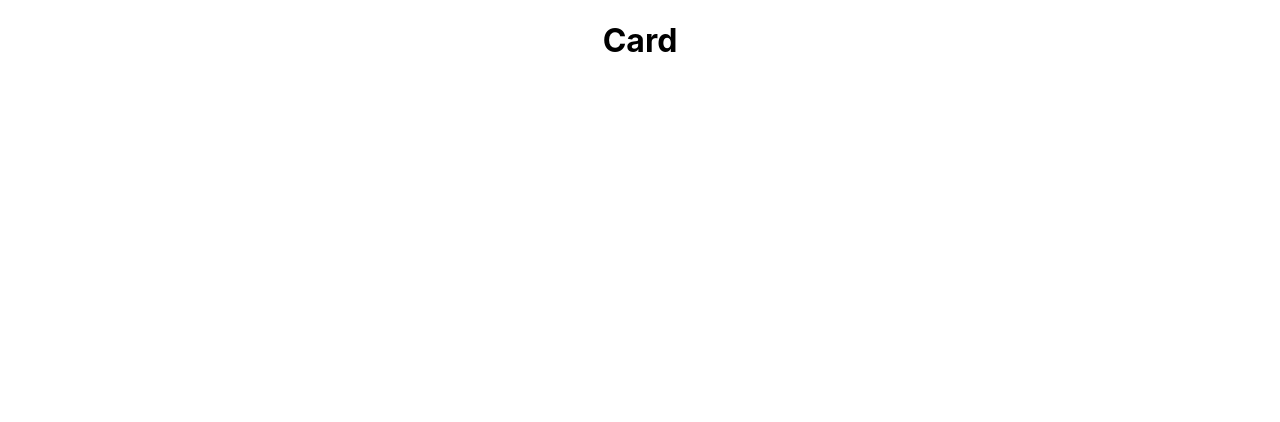
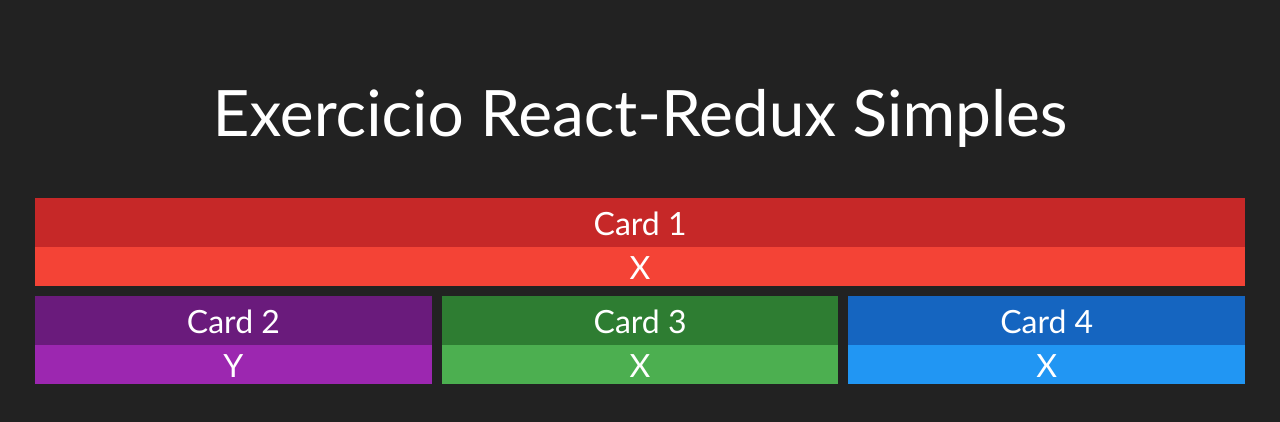
Before and after one commit to Guilherme-Castello-Clear/redux, a React (Create React App) app: page / in a window 1280 px wide. Shown: the top 422 px of the page. Built offline with nearby package versions, Linux system fonts and the light colour scheme.

Commit message:
Feat: Added Cards

```diff
--- a/src/App.css
+++ b/src/App.css
@@ -1,38 +1,13 @@
-.App {
+.App{
+  display: flex;
+  flex-direction: column;
   text-align: center;
 }
 
-.App-logo {
-  height: 40vmin;
-  pointer-events: none;
+h1{
+  font-weight: 200;
 }
 
-@media (prefers-reduced-motion: no-preference) {
-  .App-logo {
-    animation: App-logo-spin infinite 20s linear;
-  }
+.linha{
+  display: flex;
 }
-
-.App-header {
-  background-color: #282c34;
-  min-height: 100vh;
-  display: flex;
-  flex-direction: column;
-  align-items: center;
-  justify-content: center;
-  font-size: calc(10px + 2vmin);
-  color: white;
-}
-
-.App-link {
-  color: #61dafb;
-}
-
-@keyframes App-logo-spin {
-  from {
-    transform: rotate(0deg);
-  }
-  to {
-    transform: rotate(360deg);
-  }
-}
--- a/src/App.js
+++ b/src/App.js
@@ -4,7 +4,15 @@ import Card from './components/Card'
 function App() {
   return (
     <div className="App">
-      <Card/>
+      <h1>Exercicio React-Redux Simples</h1>
+      <div className='linha'>
+        <Card title="Card 1" red>X</Card>
+      </div>
+      <div className='linha'>
+        <Card title='Card 2' purple>Y</Card>
+        <Card title="Card 3" green>X</Card>
+        <Card title="Card 4" blue>X</Card>
+      </div>
     </div>
   );
 }
--- a/src/components/Card.css
+++ b/src/components/Card.css
@@ -0,0 +1,33 @@
+.Card{
+    flex: 1;
+    display: flex;
+    flex-direction: column;
+    margin:5px;
+
+}
+
+.Card .Header{
+    display: flex;
+    justify-content: center;
+}
+
+.Card .Header .Title{
+    padding:5px;
+    flex: 1;
+}
+
+.Card .Header .Content{
+    padding: 20px
+}
+
+.Card.Red .Header { color: #fff; background-color: #C62828;}
+.Card.Red .Content { background-color: #f44336;}
+
+.Card.Green .Header { color: #fff; background-color: #2e7d32;}
+.Card.Green .Content { background-color: #4caf50;}
+
+.Card.Blue .Header { color: #fff; background-color: #1565c0;}
+.Card.Blue .Content { background-color: #2196f3;}
+
+.Card.Purple .Header { color: #fff; background-color: #6a1b7c;}
+.Card.Purple .Content { background-color: #9c27b0;}
--- a/src/components/Card.jsx
+++ b/src/components/Card.jsx
@@ -1,10 +1,24 @@
 import './Card.css'
 import React from 'react'
 
+function getColor(props){
+    if(props.red) return 'Red'
+    if(props.green) return 'Green'
+    if(props.blue) return 'Blue'
+    if(props.purple) return 'Purple'
+    return ''
+}
+
+
 export default props => {
     return(
-        <div>
-            <h1>Card</h1>
+        <div className={`Card ${getColor(props)}`}>
+            <div className="Header">
+                <span className='Title'>{props.title}</span>
+            </div>
+            <div className="Content">
+                {props.children}
+            </div>
         </div>
     )
 }
--- a/src/index.css
+++ b/src/index.css
@@ -1,13 +1,7 @@
-body {
-  margin: 0;
-  font-family: -apple-system, BlinkMacSystemFont, 'Segoe UI', 'Roboto', 'Oxygen',
-    'Ubuntu', 'Cantarell', 'Fira Sans', 'Droid Sans', 'Helvetica Neue',
-    sans-serif;
-  -webkit-font-smoothing: antialiased;
-  -moz-osx-font-smoothing: grayscale;
+body{
+  background-color: #222;
+  font-size: 2rem;
+  font-family: 'Trebuchet MS', 'Lucida Sans Unicode', 'Lucida Grande', 'Lucida Sans', Arial, sans-serif;
+  color: #fff;
+  margin: 30px
 }
-
-code {
-  font-family: source-code-pro, Menlo, Monaco, Consolas, 'Courier New',
-    monospace;
-}
```
